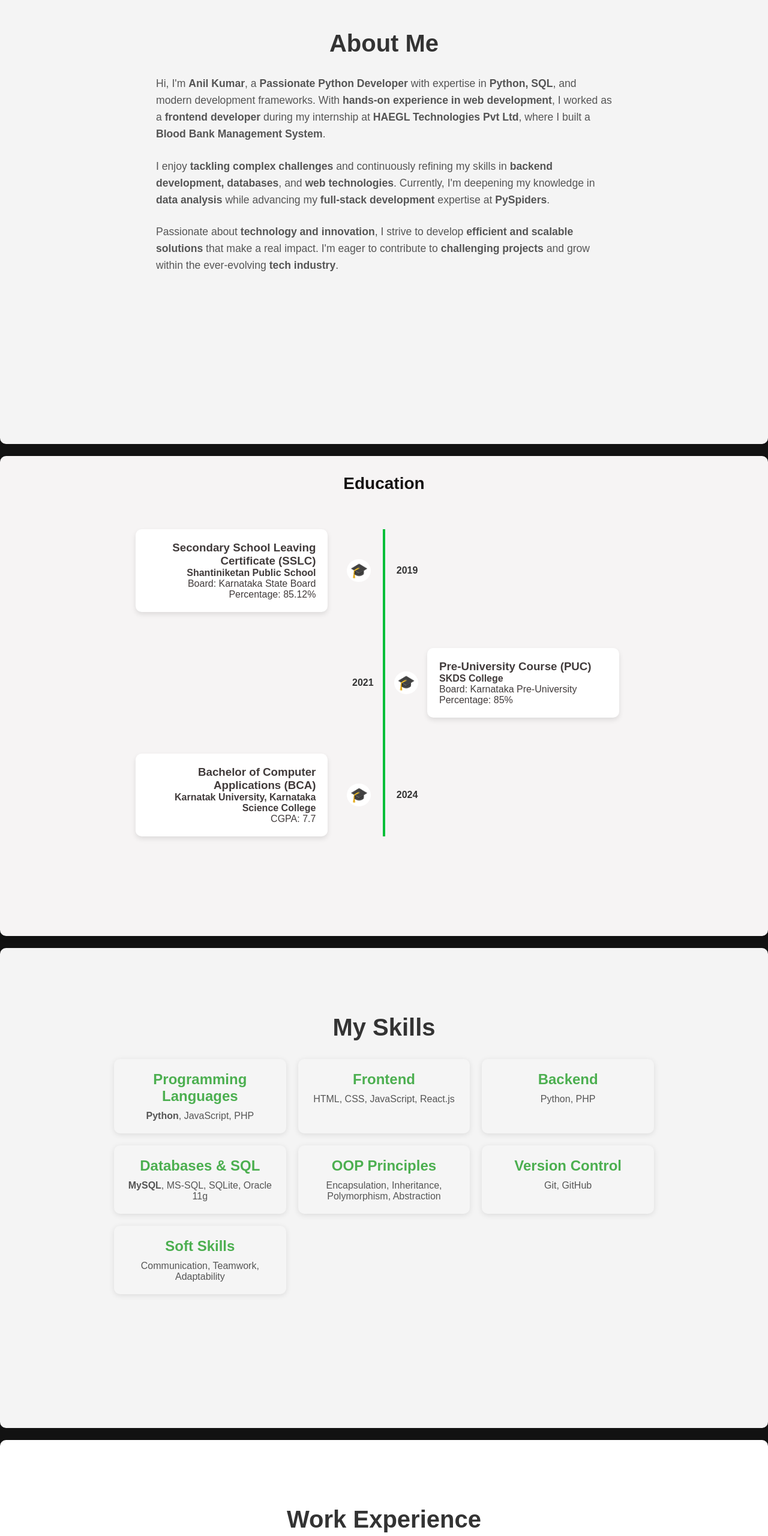
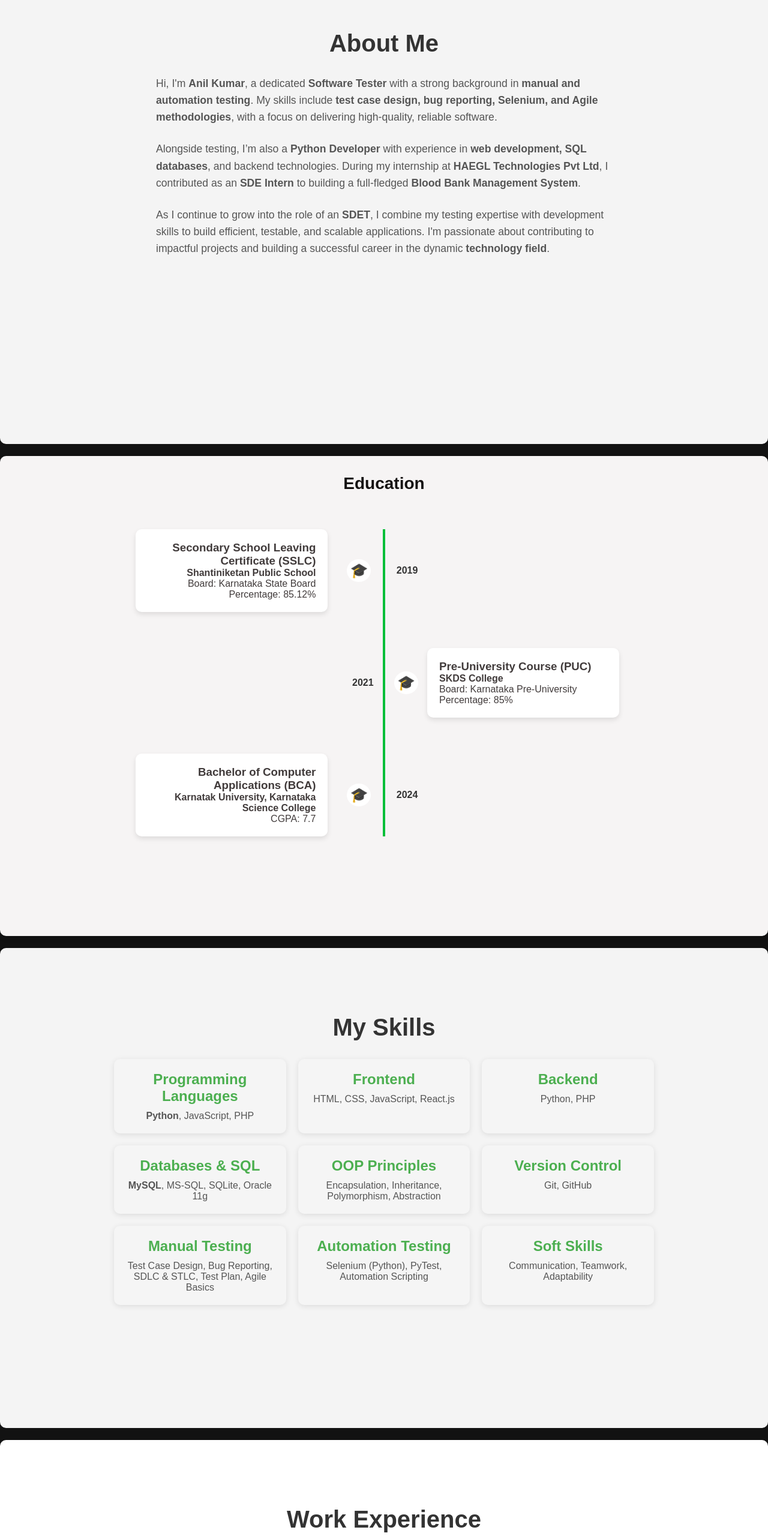
Before and after one commit to Anil-Kumar63/portfolio, a plain HTML site: page index.html in a window 1280 px wide. Shown: the part 900-3460 px from the top of the page at 60% size. Drawn offline with nearby package versions, Linux system fonts and the light colour scheme.

Commit message:
index.html

```diff
--- a/index.html
+++ b/index.html
@@ -30,19 +30,22 @@
             <div class="btn-group">
                 <a href="#projects" class="btn">View My Work</a>
                 <a href="#contact" class="btn">Contact Me</a>
-                <a href="./RESU.pdf" target="_blank" class="btn">View and Download Resume</a>
+                <a href="./RESUME.pdf" target="_blank" class="btn">View and Download Resume</a>
             </div>
         </div>
     </section>
 
- <section id="about">
-    <h2 class="section-title">About Me</h2>
-    <div class="about-content">
-        <p>Hi, I'm <strong>Anil Kumar</strong>, a <strong>Passionate Python Developer</strong> with expertise in <strong>Python, SQL</strong>, and modern development frameworks. With <strong>hands-on experience in web development</strong>, I worked as a <strong>frontend developer</strong> during my internship at <strong>HAEGL Technologies Pvt Ltd</strong>, where I built a <strong>Blood Bank Management System</strong>.</p>
-        <p>I enjoy <strong>tackling complex challenges</strong> and continuously refining my skills in <strong>backend development, databases</strong>, and <strong>web technologies</strong>. Currently, I'm deepening my knowledge in <strong>data analysis</strong> while advancing my <strong>full-stack development</strong> expertise at <strong>PySpiders</strong>.</p>
-        <p>Passionate about <strong>technology and innovation</strong>, I strive to develop <strong>efficient and scalable solutions</strong> that make a real impact. I'm eager to contribute to <strong>challenging projects</strong> and grow within the ever-evolving <strong>tech industry</strong>.</p>
-    </div>
-</section>
+    <section id="about">
+        <h2 class="section-title">About Me</h2>
+        <div class="about-content">
+            <p>Hi, I'm <strong>Anil Kumar</strong>, a dedicated <strong>Software Tester</strong> with a strong background in <strong>manual and automation testing</strong>. My skills include <strong>test case design, bug reporting, Selenium, and Agile methodologies</strong>, with a focus on delivering high-quality, reliable software.</p>
+
+            <p>Alongside testing, I’m also a <strong>Python Developer</strong> with experience in <strong>web development, SQL databases</strong>, and backend technologies. During my internship at <strong>HAEGL Technologies Pvt Ltd</strong>, I contributed as an <strong>SDE Intern</strong> to building a full-fledged <strong>Blood Bank Management System</strong>.</p>
+
+            <p>As I continue to grow into the role of an <strong>SDET</strong>, I combine my testing expertise with development skills to build efficient, testable, and scalable applications. I'm passionate about contributing to impactful projects and building a successful career in the dynamic <strong>technology field</strong>.</p>
+        </div>
+    </section>
+
 
 
 
@@ -100,11 +103,20 @@
                 <h3>Version Control</h3>
                 <p>Git, GitHub</p>
             </div>
-
+            <div class="skill-category">
+                <h3>Manual Testing</h3>
+                <p>Test Case Design, Bug Reporting, SDLC & STLC, Test Plan, Agile Basics</p>
+            </div>
+            <div class="skill-category">
+                <h3>Automation Testing</h3>
+                <p>Selenium (Python), PyTest, Automation Scripting </p>
+            </div>
             <div class="skill-category">
                 <h3>Soft Skills</h3>
                 <p>Communication, Teamwork, Adaptability</p>
             </div>
+
+
             <!--<div class="skill-category">
                 <h3>Data & Business Intelligence Tools</h3>
                 <p><b>Power BI:</b> Data Modeling, DAX, Dashboards, KPI Tracking, Power Query</p>
@@ -118,7 +130,7 @@
         <div class="work-experience-content">
             <div class="work-card">
                 <h3>Intern | HAEGL Technologies Pvt Ltd | 2024</h3>
-                <p><strong>Role:</strong> Frontend Development</p>
+                <p><strong>Role:</strong> Software Development Intern</p>
                 <p><strong>Project:</strong> Blood Bank Management System</p>
                 <ul>
                     <li>Designed and developed a responsive and user-friendly UI for the web application.</li>
@@ -166,7 +178,7 @@
             <div class="contact-details">
                 <h3>Contact Information</h3>
                 <p><span role="img" aria-label="Email">📧</span> <a href="mailto:anil.kumar@example.com">anilhhosamani@gmail.com</a></p>
-                <p><span role="img" aria-label="Phone">📞</span> <a href="tel:+1234567890">6361XXXXXX</a></p>
+                <p><span role="img" aria-label="Phone">📞</span> <a href="tel:6361803077">6361XXXXXX</a></p>
                 <p><span role="img" aria-label="Location">📍</span> <a href="">Bengaluru, Karnataka</a></p>
                 <p style="margin-top: 10px;">
                     <a style="color: white; margin-top: 15px;" href="path/to/your/resume.pdf" target="_blank" class="btn">My Resume</a>
```
